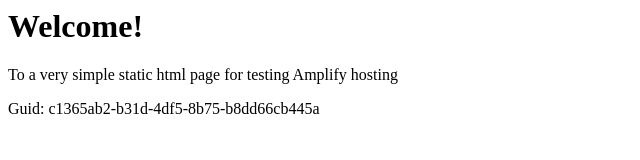
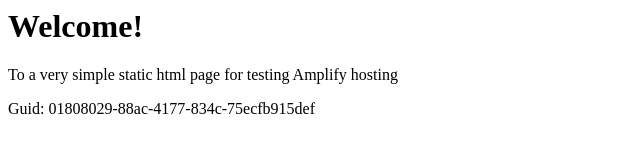
Before and after one commit to aws-aemilia-gru/Github-PR-Commit-Integration-Test-DoNotTouch-GithubWebhookPreviewCanaryTest-v1-preprod-sa-east-1, a website: page src/index.html in a window 1280 px wide. Shown: the full height of the page, 0-640 px from the left. Drawn offline with Linux system fonts and the light colour scheme.

Commit message:
commit from integ tests

```diff
--- a/src/index.html
+++ b/src/index.html
@@ -12,6 +12,6 @@
 <body>
     <h1>Welcome!</h1>
     <p>To a very simple static html page for testing Amplify hosting</p>
-    <p>Guid: c1365ab2-b31d-4df5-8b75-b8dd66cb445a</p></body>
+    <p>Guid: 01808029-88ac-4177-834c-75ecfb915def</p></body>
 
 </html>
```
